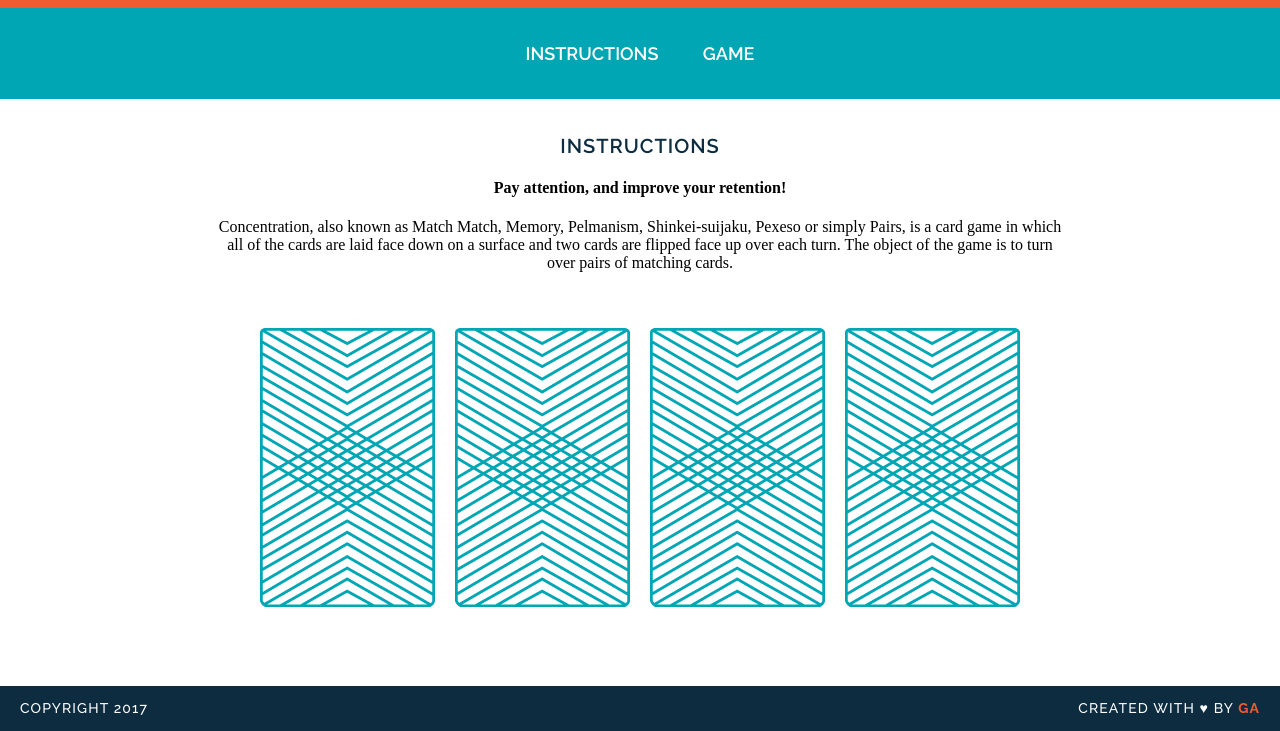
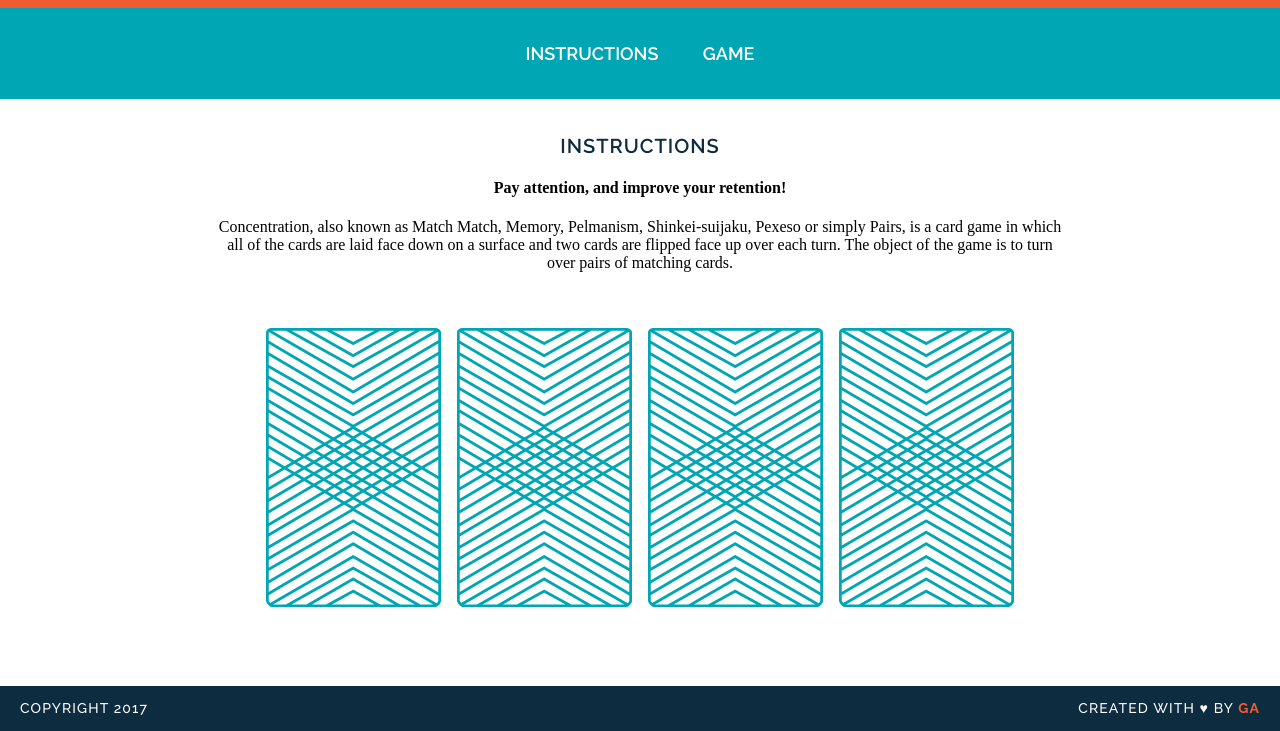
Before and after one commit to mhsjarif/wdi-fundamentals-memorygame, a plain HTML site: page index.html in a window 1280 px wide. Shown: the part 105-836 px from the top of the page. Drawn offline with Linux system fonts and the light colour scheme; a web font is replaced by a local one.

Commit message:
manipulated DOM

```diff
--- a/index.html
+++ b/index.html
@@ -27,12 +27,9 @@
 	<p>Concentration, also known as Match Match, Memory, Pelmanism, Shinkei-suijaku, Pexeso or simply Pairs, is a card game in which all of the cards are laid face down on a surface and two cards are flipped face up over each turn. The object of the game is to turn over pairs of matching cards.
 	</p>
 
-<div>
-	<img src="images/back.png" alt="Queen of Diamonds">
-	<img src="images/back.png" alt="Queen of Hearts">
-	<img src="images/back.png" alt="King of Diamonds">
-	<img src="images/back.png" alt="King of Hearts">
-</div>
+<div id="game-board" class="board clearfix"></div>
+
+
 </main>
 
 <footer class="clearfix">
--- a/js/main.js
+++ b/js/main.js
@@ -31,15 +31,26 @@ var checkForMatch = function() {
 	} else {
 	alert('Sorry, try again.');
 	}
-}
+};
 
-var flipCard = function(cardId) {
+var flipCard = function() {
+	var cardId = this.getAttribute('data-id');
 	console.log('User Flipped ' + cards[cardId].rank)
 	cardsInPlay.push(cards[cardId].rank);
+	this.setAttribute('src', cards[cardId].cardImage);
 	checkForMatch();
 	console.log(cards[cardId].cardImage);
 	console.log(cards[cardId].suit);
 };
 
-flipCard(0);
-flipCard(2);
+var createBoard = function() {
+	for (var i = 0; i < cards.length; i++) {
+	var cardElement = document.createElement('img');
+	cardElement.setAttribute('src', 'images/back.png');
+	cardElement.setAttribute('data-id', i);
+	cardElement.addEventListener('click', flipCard);
+	document.getElementById('game-board').appendChild(cardElement);
+	}
+};
+
+createBoard();
```
